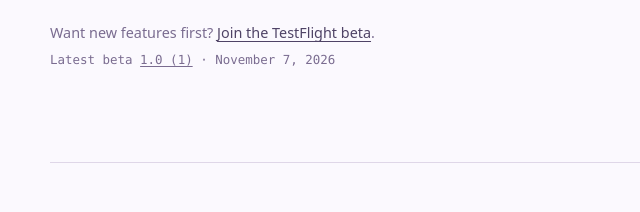
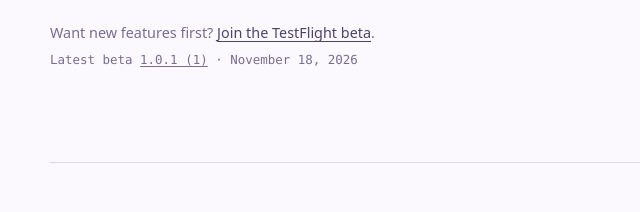
Before and after one commit to sporez/actualist-web, a plain HTML site: page public/index.html in a window 1280 px wide. Shown: the part 513-725 px from the top of the page, 34-674 px from the left. Drawn offline with Linux system fonts and the light colour scheme.

Commit message:
docs: update from latest release

```diff
--- a/public/index.html
+++ b/public/index.html
@@ -53,7 +53,7 @@
           <p class="note">No server yet? The app includes a demo budget.</p>
           <div class="beta">
             <p class="note">Want new features first? <a href="https://testflight.apple.com/join/HDG6PcGX">Join the TestFlight beta</a>.</p>
-            <p class="build"><!-- build --><a href="https://github.com/sporez/actualist/releases/tag/testflight/v1.0-b1">1.0 (1)</a> · November 7, 2026<!-- /build --></p>
+            <p class="build"><!-- build --><a href="https://github.com/sporez/actualist/releases/tag/testflight/v1.0.1-b1">1.0.1 (1)</a> · November 18, 2026<!-- /build --></p>
           </div>
         </div>
         <div class="hero-shots" aria-label="Screenshots">
```
